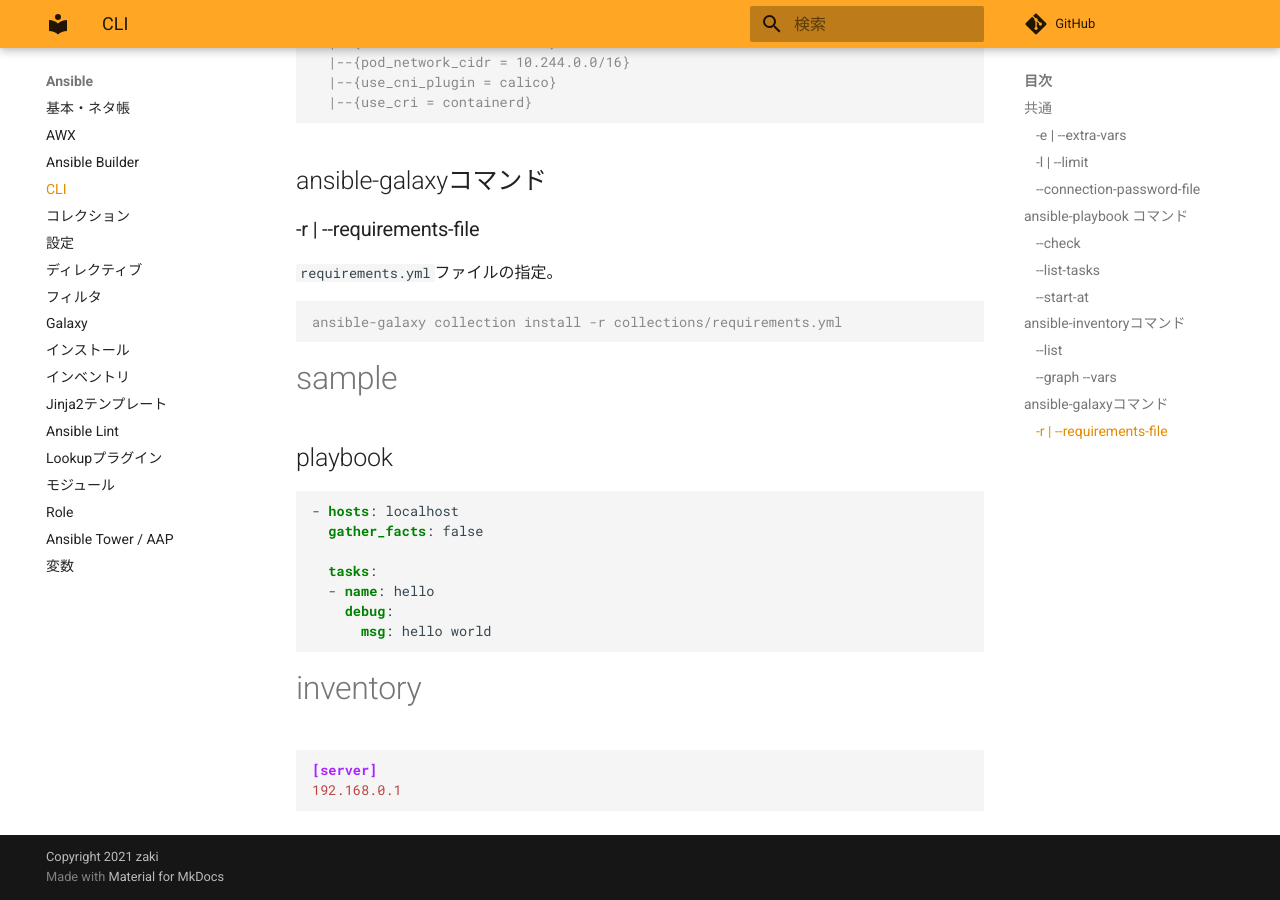
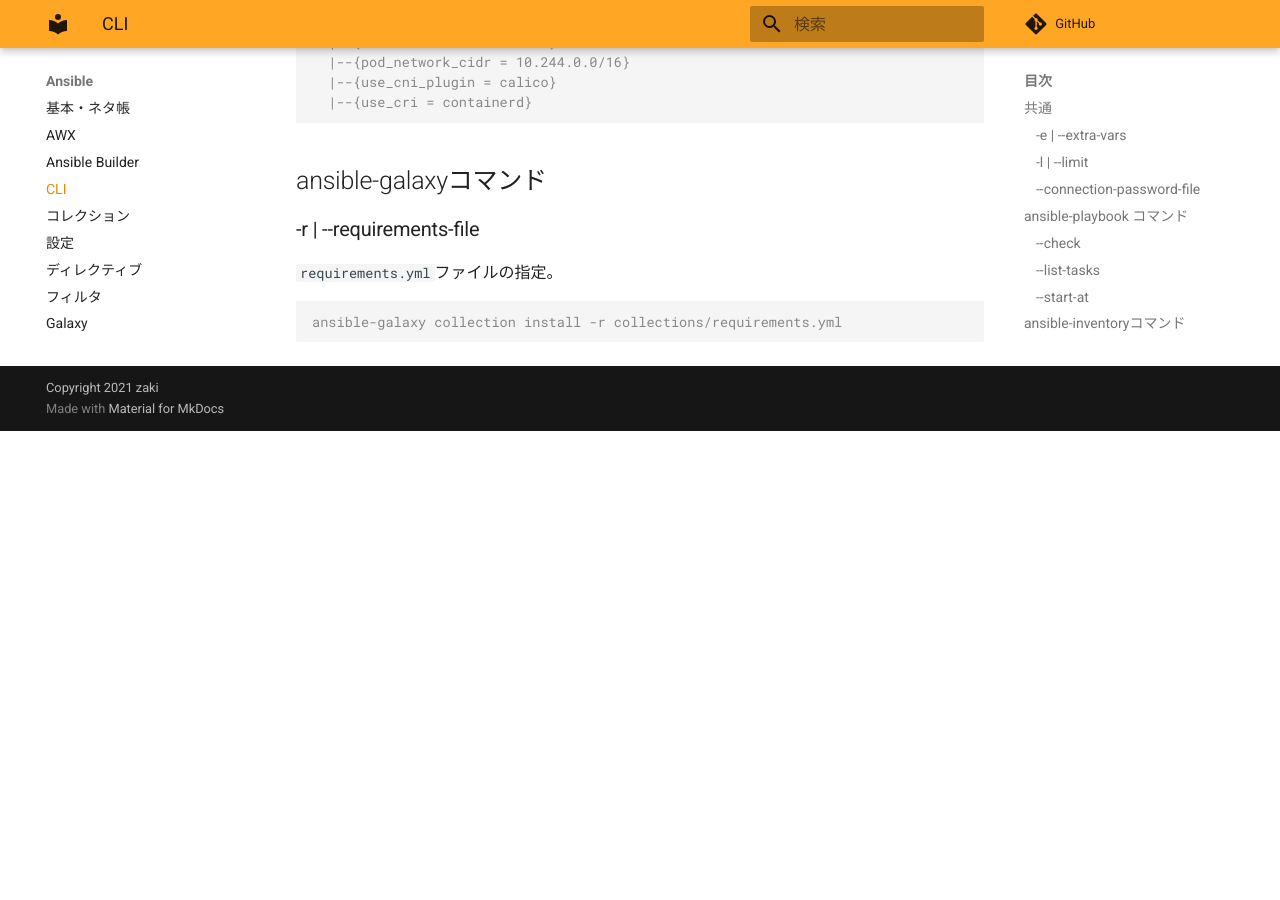
Before and after one commit to zaki-lknr/docs, an MkDocs documentation site: the page built from docs/Ansible/cli.md, in a window 1280 px wide and 900 px high, scrolled down 9442 px. Built offline with MkDocs 1.6.1 and Material for MkDocs 9.7.7, drawn with Linux system fonts in a browser that asks for light colours; comment, search, counter and statistics services are not loaded; after the commit the page ends 9873 px from its top, so only the background shows below that.

Commit message:
add: ansible/playbook: サンプル

````diff
--- a/docs/Ansible/cli.md
+++ b/docs/Ansible/cli.md
@@ -472,24 +472,3 @@ $ ansible-inventory -i inventory.ini --graph --vars
 ```console
 ansible-galaxy collection install -r collections/requirements.yml
 ```
-
-# sample
-
-## playbook
-
-```yaml
-- hosts: localhost
-  gather_facts: false
-
-  tasks:
-  - name: hello
-    debug:
-      msg: hello world
-```
-
-# inventory
-
-```ini
-[server]
-192.168.0.1
-```
````
Also changed, not shown: docs/Ansible/playbook.md (added, +26 -0 lines).
